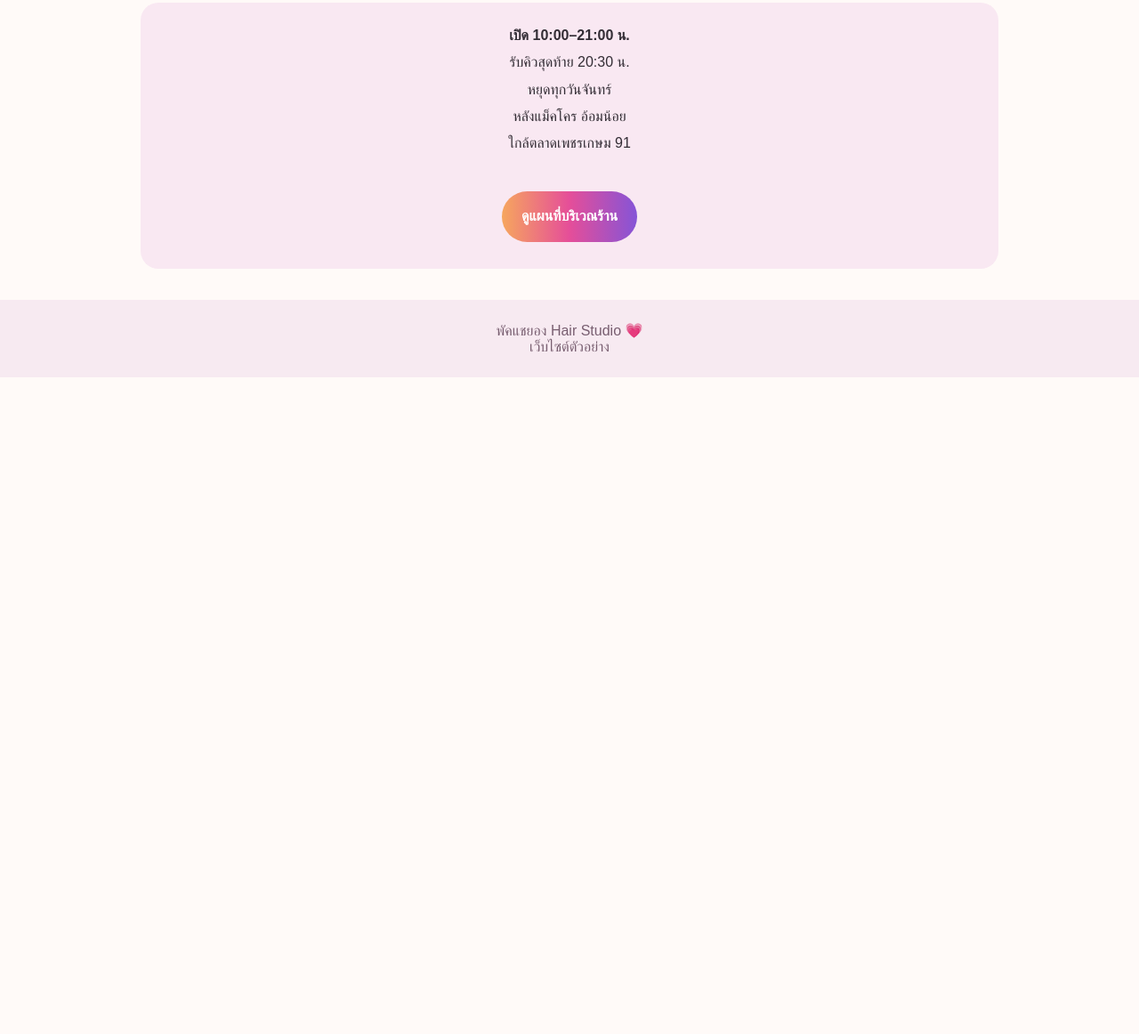
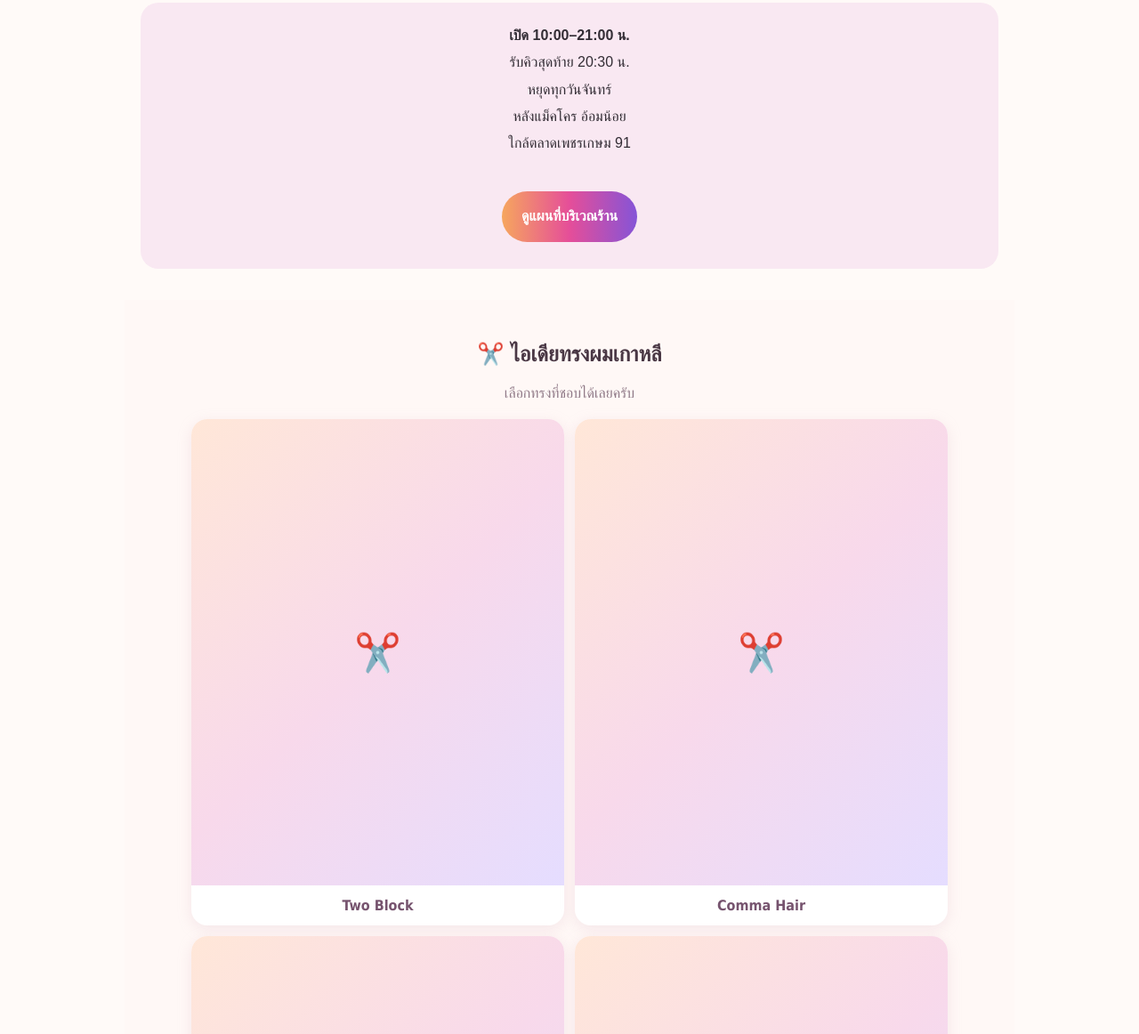
Before and after one commit to jedjedf-del/pakchaeyoung-queue, a plain HTML site: page website.html in a window 1280 px wide. Shown: the part 1638-2800 px from the top of the page at 89% size. Before the commit the page ends 2062 px from the top, so only its background shows below. Drawn offline with Linux system fonts and the light colour scheme.

Commit message:
Update website.html

```diff
--- a/website.html
+++ b/website.html
@@ -94,3 +94,63 @@ footer{text-align:center;background:#f7eaf1;padding:25px;color:#785e70}
 </footer>
 </body>
 </html>
+
+<style>
+.pak-gallery {
+  padding: 28px 16px 40px;
+  background: #fff8f6;
+  font-family: Tahoma, sans-serif;
+  text-align: center;
+}
+.pak-gallery h2 { color: #493744; }
+.pak-gallery p { color: #907a88; }
+.pak-grid {
+  display: grid;
+  grid-template-columns: repeat(2, 1fr);
+  gap: 12px;
+  max-width: 850px;
+  margin: 20px auto;
+}
+.pak-item {
+  background: white;
+  border-radius: 18px;
+  overflow: hidden;
+  box-shadow: 0 4px 15px #d9b9c744;
+}
+.pak-image {
+  aspect-ratio: 4 / 5;
+  background: linear-gradient(
+    135deg,#ffe7d8,#f8d9eb,#e5ddff
+  );
+  display: flex;
+  justify-content: center;
+  align-items: center;
+  font-size: 42px;
+}
+.pak-item b {
+  display: block;
+  padding: 13px 5px;
+  color: #76536e;
+}
+</style>
+
+<script>
+document.addEventListener("DOMContentLoaded", function() {
+  const gallery = document.createElement("section");
+  gallery.className = "pak-gallery";
+  gallery.innerHTML = `
+    <h2>✂️ ไอเดียทรงผมเกาหลี</h2>
+    <p>เลือกทรงที่ชอบได้เลยครับ</p>
+    <div class="pak-grid">
+      <div class="pak-item"><div class="pak-image">✂️</div><b>Two Block</b></div>
+      <div class="pak-item"><div class="pak-image">✂️</div><b>Comma Hair</b></div>
+      <div class="pak-item"><div class="pak-image">✂️</div><b>Mullet</b></div>
+      <div class="pak-item"><div class="pak-image">✂️</div><b>Drop Cut</b></div>
+      <div class="pak-item"><div class="pak-image">✂️</div><b>Vintage</b></div>
+      <div class="pak-item"><div class="pak-image">✂️</div><b>รองทรง</b></div>
+    </div>
+    <p>เตรียมเพิ่มรูปผลงานจริงของร้าน</p>
+  `;
+  document.querySelector("footer").before(gallery);
+});
+</script>
```
